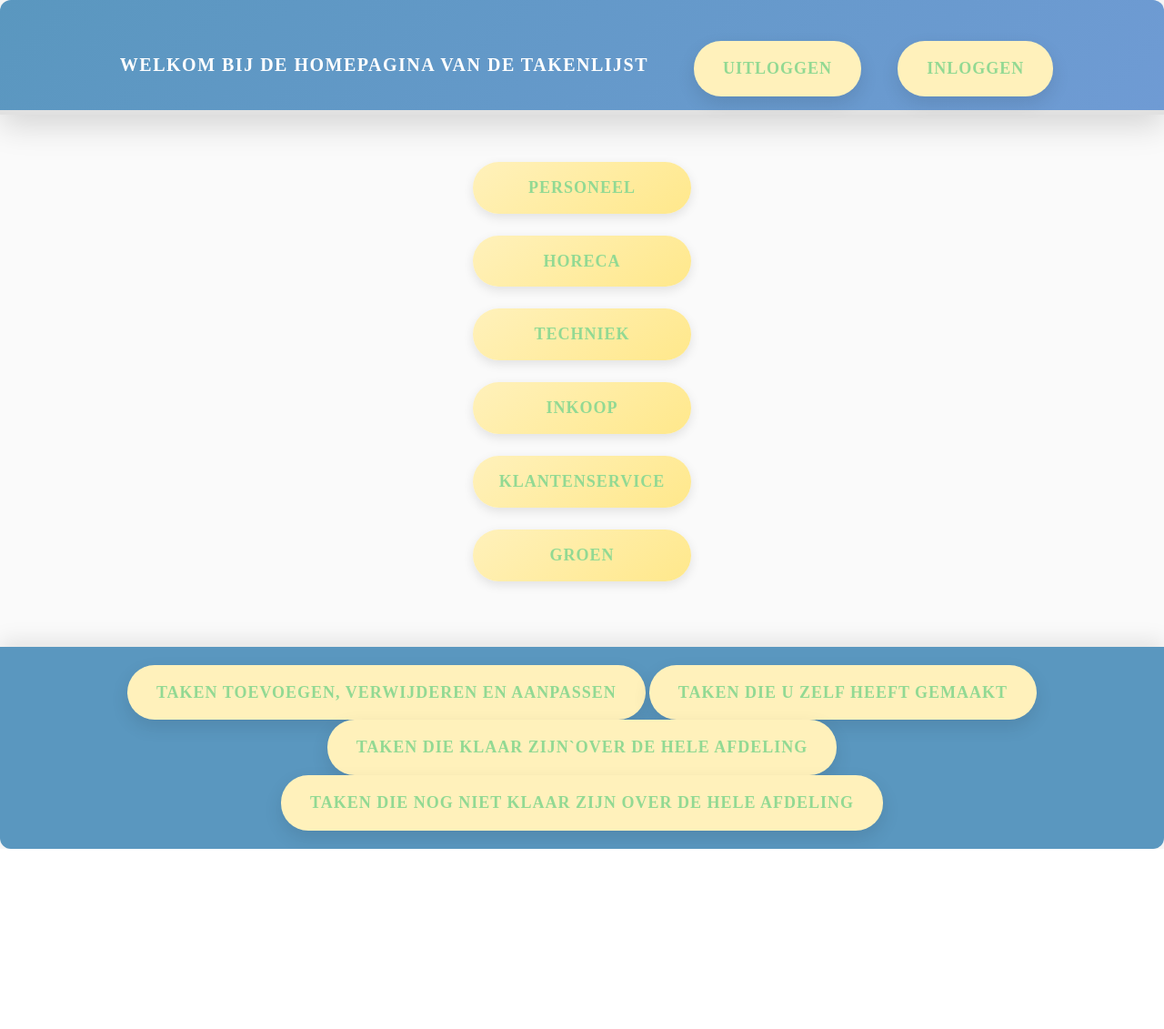
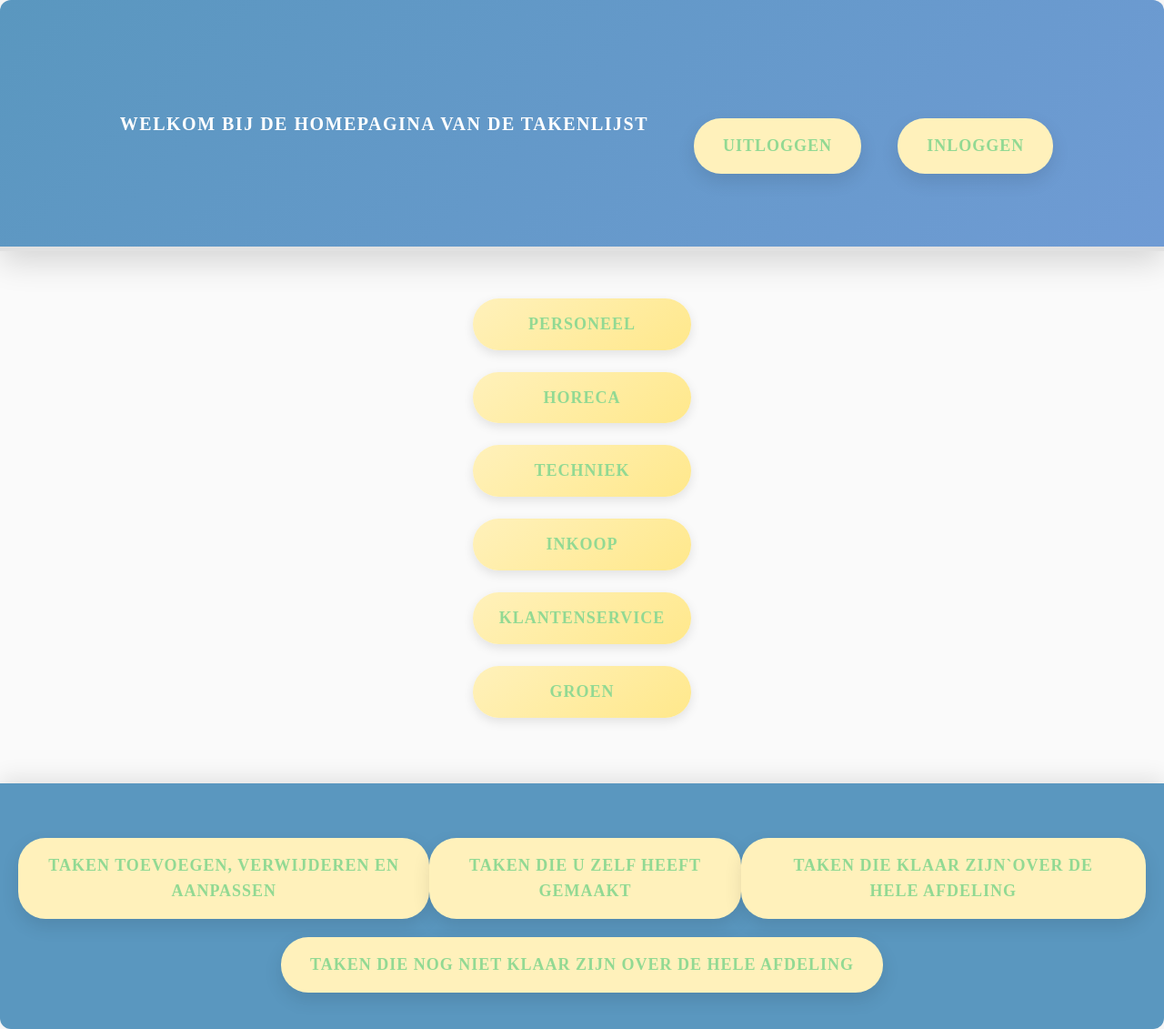
Before and after one commit to RobinGroeneveld/pra-b3_web, a PHP site: page /index.php in a window 1280 px wide. Shown: the whole page at 91% size. Before the commit the page ends 933 px from the top, so only its background shows below. Run offline with PHP 8.4, Linux system fonts and the light colour scheme; some libraries are stand-ins or nearby versions.

Commit message:
Update header and footer padding, add new styles for header text and task containers

```diff
--- a/public_html/css/main.css
+++ b/public_html/css/main.css
@@ -20,7 +20,7 @@ header {
   background: linear-gradient(135deg, #5a97bf, #6f9bd4);
   color: white;
   text-align: center;
-  padding: 15px 20px;
+  padding: 80px 20px;
   position: relative;
   border-bottom: 5px solid #e1e1e1;
   box-shadow: 0 12px 35px rgba(0, 0, 0, 0.15);
@@ -45,11 +45,11 @@ header {
 /* Container voor de inhoud */
 .container {
   width: 100%;
-
-
-
 }
 
+.header-tekst{
+  text-align: center;
+}
 .alignment{
   display: flex;
   justify-content: space-evenly;
@@ -94,6 +94,7 @@ a {
   letter-spacing: 1px;
   color: #92d993;
   padding: 16px 32px;
+  margin-top: 20px;
   background-color: #fff1bb;
   border-radius: 30px;
   display: inline-block;
@@ -115,7 +116,7 @@ footer {
   background-color: #5a97bf;
   color: white;
   text-align: center;
-  padding: 20px 20px;
+  padding: 40px 20px;
   margin-top: 60px;
   box-shadow: 0 -6px 25px rgba(0, 0, 0, 0.1);
   border-radius: 0 0 12px 12px;
@@ -217,3 +218,21 @@ button:hover {
   font-size: 16px;
 
 }
+.wrapper{
+  margin: 0 auto;
+  width: 80%;
+}
+.header-tekst h3{
+  font-size: 23px;
+  font-weight: bolder;
+}
+.tasks{
+  display: flex;
+  flex-direction: row;
+  justify-content: space-between;
+  width: 100%;
+}
+.tasks2{
+  display: flex;
+  justify-content: space-evenly;
+}
```
